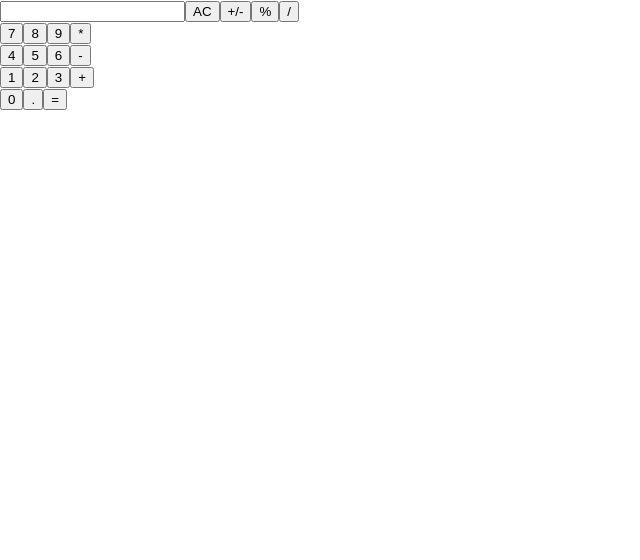
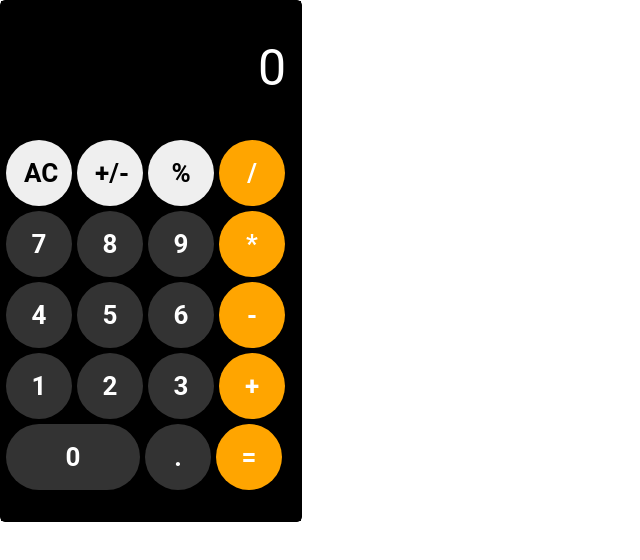
Before and after one commit to Velasco36/calculator-react, a React (Create React App) app: page / in a window 1280 px wide. Shown: the top 560 px of the page, without its empty margins (0-640 px from the left). Built offline with nearby package versions, Linux system fonts and the light colour scheme.

Commit message:
feat<Calculator>: func operation

```diff
--- a/src/components/calculator/index.jsx
+++ b/src/components/calculator/index.jsx
@@ -1,16 +1,47 @@
-import { Display } from './display';
-import { InputDisplay, InputKeyboard } from './inputs';
+import { useState } from "react";
 
-import './style.css';
+import { Display } from "./display";
+import { InputDisplay, InputKeyboard } from "./inputs";
+
+import "./style.css";
 
 export function Calculator() {
+  const [display, setDisplay] = useState(0);
+
+  function operation(input) {
+    switch (input) {
+      case "AC":
+      case "Delete":
+        setDisplay(0);
+        break;
+
+      case "Backspace":
+        setDisplay(display.substring(0, display.length - 1));
+        break;
+
+      case "=":
+      case "Enter":
+        try {
+          // eslint-disable-next-line no-eval
+          setDisplay(eval(display));
+        } catch (e) {
+          setDisplay("ERROR");
+        }
+        break;
+
+      default:
+        setDisplay(`${display !== 0 ? display : ""}${input}`);
+        break;
+    }
+  }
+
   return (
-    <div id="appbg">
-      <form name="calculator">
-        <Display />
-        <InputDisplay />
-        <InputKeyboard />
-      </form>
+    <div id="calculator">
+      <div id="body">
+        <Display value={display} />
+        <InputDisplay handleInput={(input) => operation(input)} />
+        <InputKeyboard handleKeydown={(input) => operation(input)} />
+      </div>
     </div>
   );
 }
```
